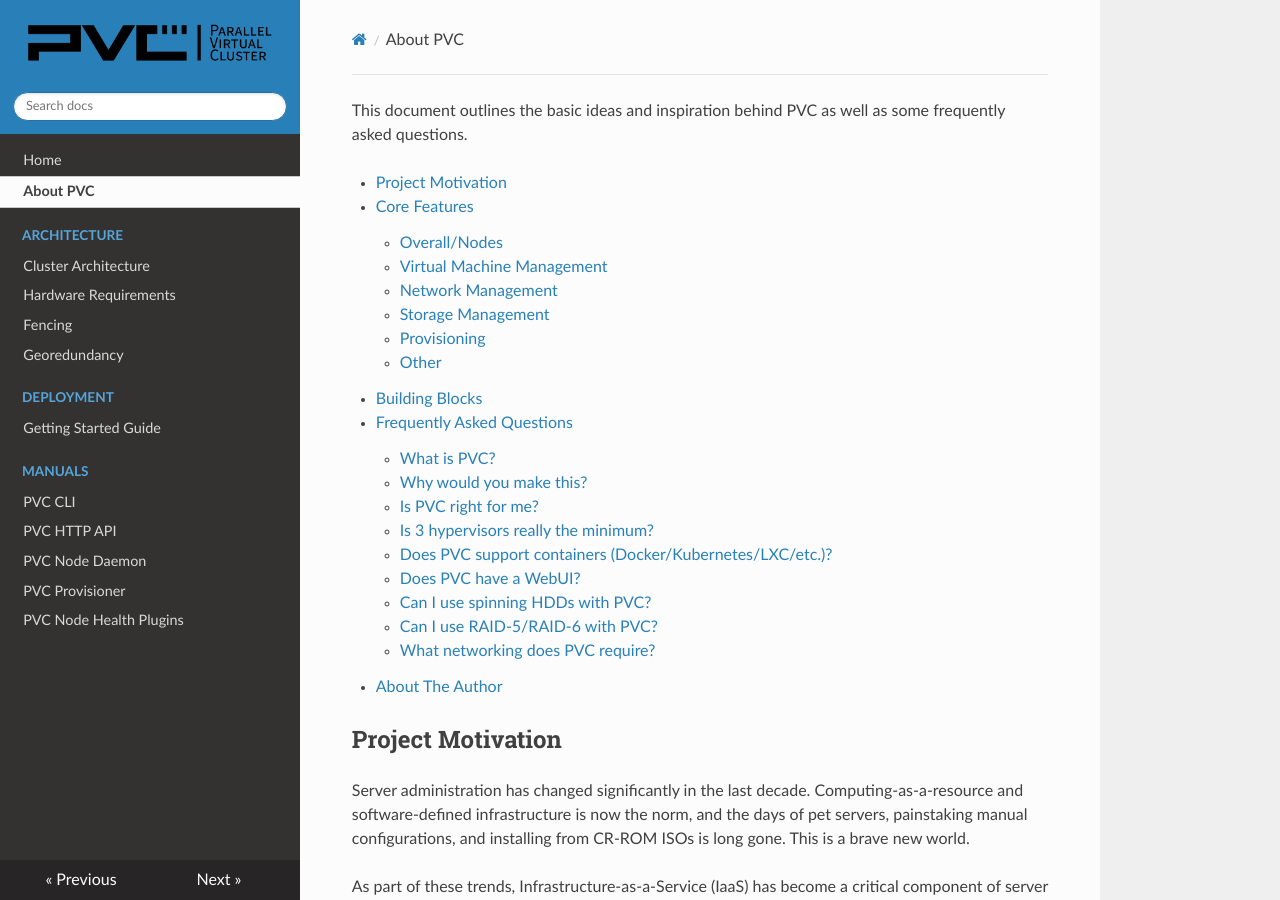
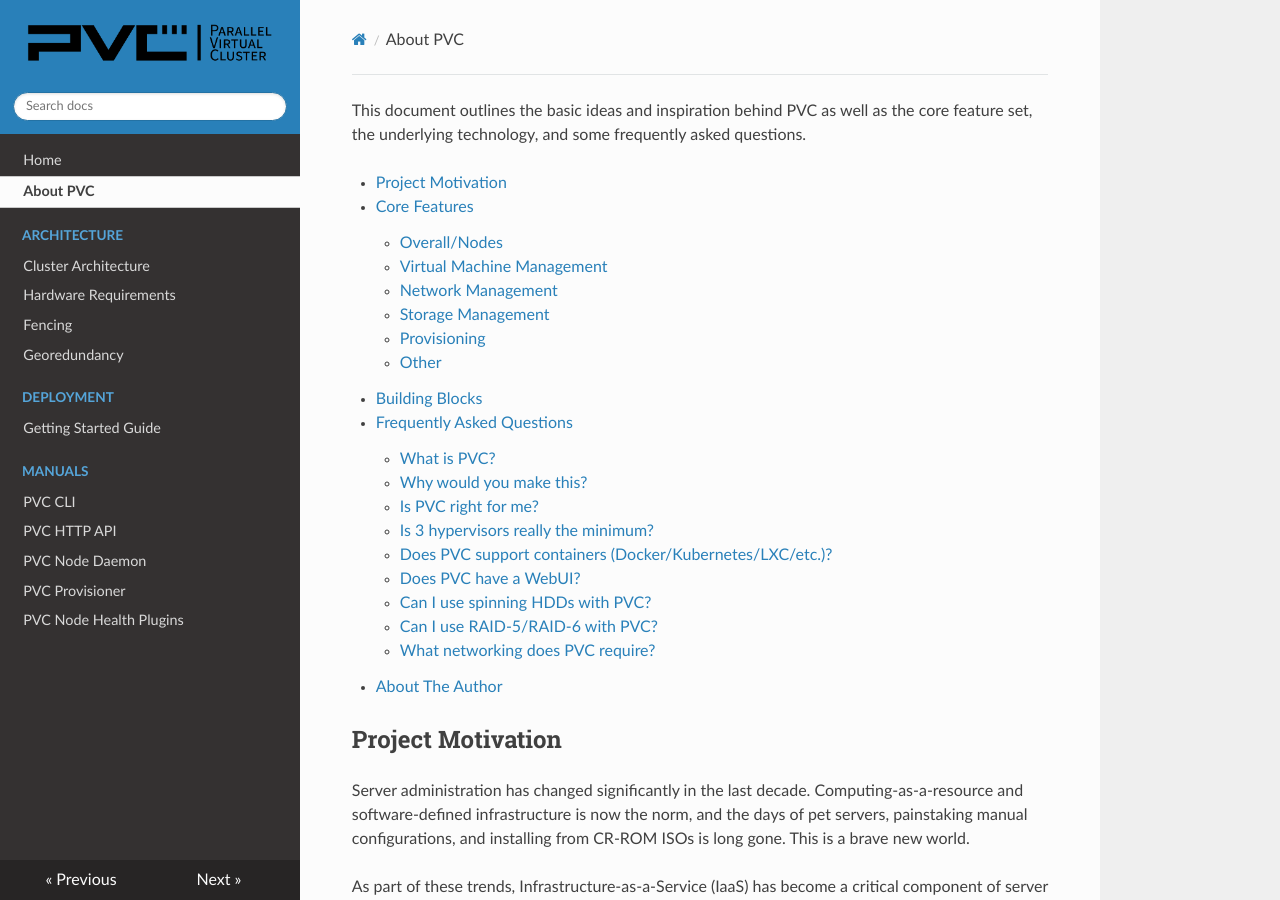
Before and after one commit to parallelvirtualcluster/docs, an MkDocs documentation site: the page built from docs/about-pvc.md, in a window 1280 px wide and 900 px high. Built offline with MkDocs 1.6.1, drawn with Linux system fonts in a browser that asks for light colours; nearby versions of some CDN libraries.

Commit message:
Spice up initial tagline

```diff
--- a/docs/about-pvc.md
+++ b/docs/about-pvc.md
@@ -2,7 +2,7 @@
 title: "About PVC"
 ---
 
-This document outlines the basic ideas and inspiration behind PVC as well as some frequently asked questions.
+This document outlines the basic ideas and inspiration behind PVC as well as the core feature set, the underlying technology, and some frequently asked questions.
 
 [TOC]
 
```
